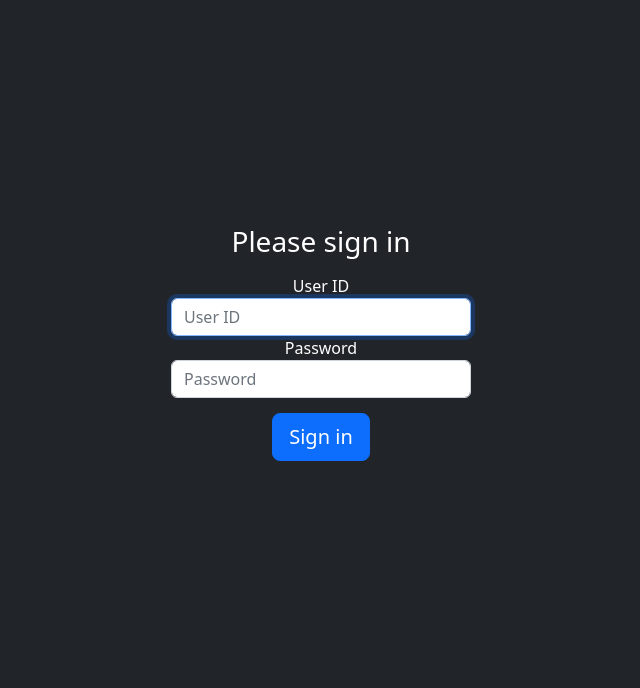
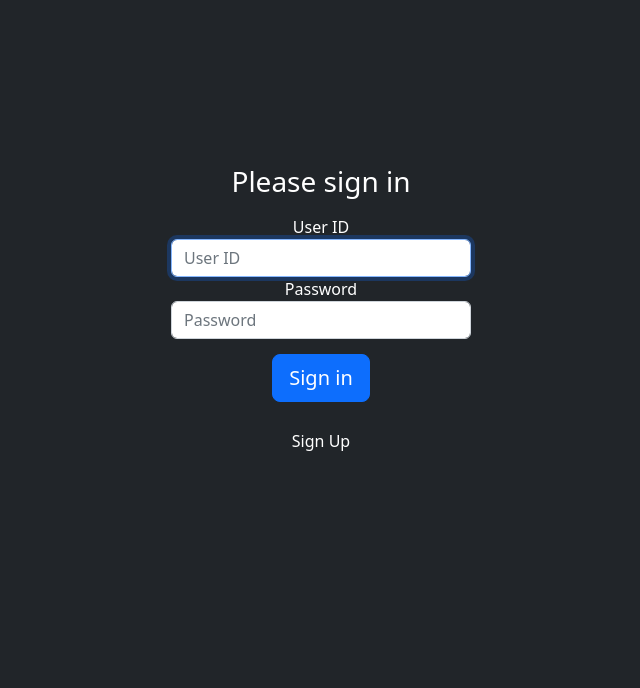
Before and after one commit to Shlaom/Capstone, a Django app: template templates/login/login.html in a window 1280 px wide. Shown: the part 58-746 px from the top of the page, without its empty margins (319-959 px from the left). Run offline with Django 3.2, Linux system fonts and the light colour scheme; the template is opened without the code that fills it, so the values that code supplies are empty.

Commit message:
sign in to sign up link
button or text

```diff
--- a/templates/login/login.html
+++ b/templates/login/login.html
@@ -114,8 +114,12 @@
       <button class="btn btn-lg btn-primary btn-block" type="submit" onclick="location.href='{% url 'common:login_main' %}'" style="margin-top: 15px;" >Sign in</button>
 
     </form>
-
-
+    <div style="margin-top:-55px; margin-bottom:150px;">
+     <a style="margin-top: 5px; text-decoration: none; color: white;" href="{% url 'common:signUp' %}">Sign Up</a>
+    </div>
+<!--    <div style="margin-top:-50px; margin-bottom:150px;">-->
+<!--    <button type="button" class="btn btn-light" onclick="location.href='{% url 'common:signUp' %}'" style="width:90px; height:35px; margin: auto;">Sign up</button>-->
+<!--    </div>-->
   <footer class="mt-auto text-white-50">
     <p>2022 Capstone design in <a class="text-white">TU KOREA</a> by <a class="text-white">S1-3</a>.</p>
   </footer>
```
